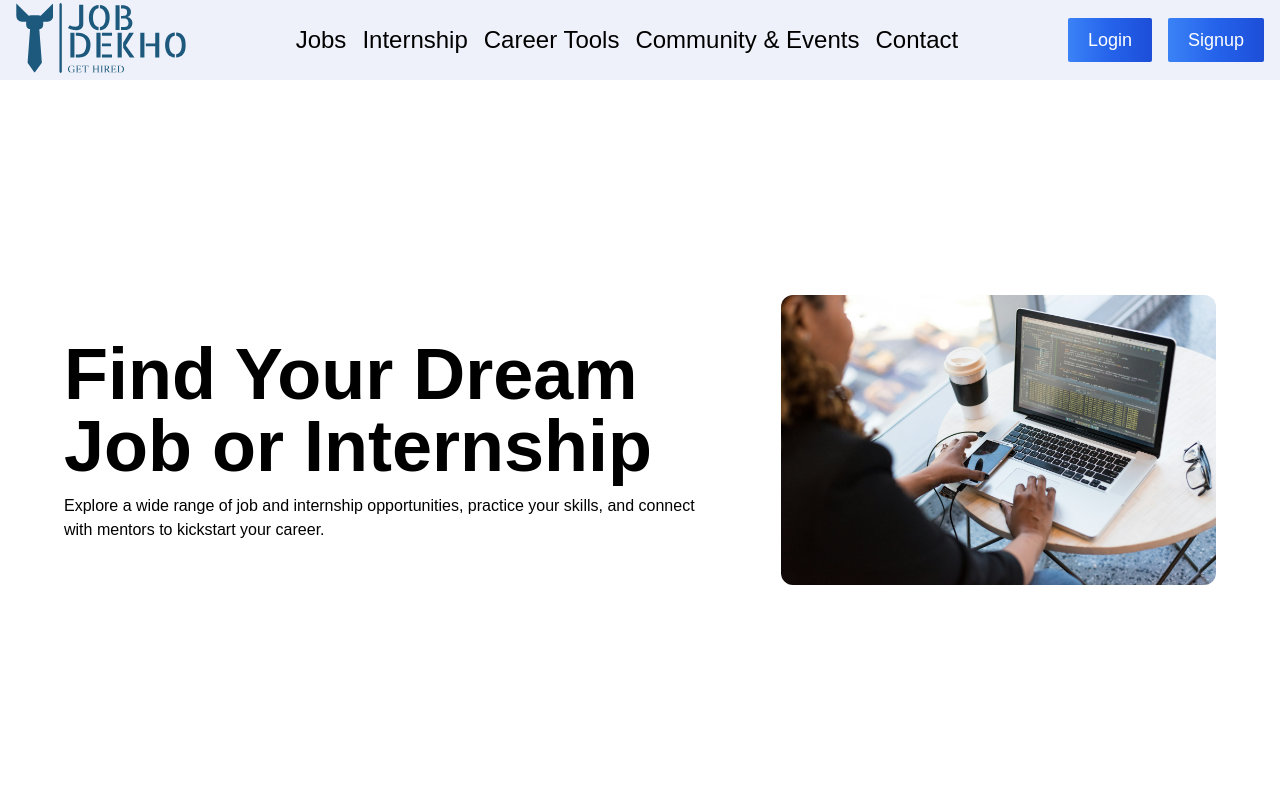
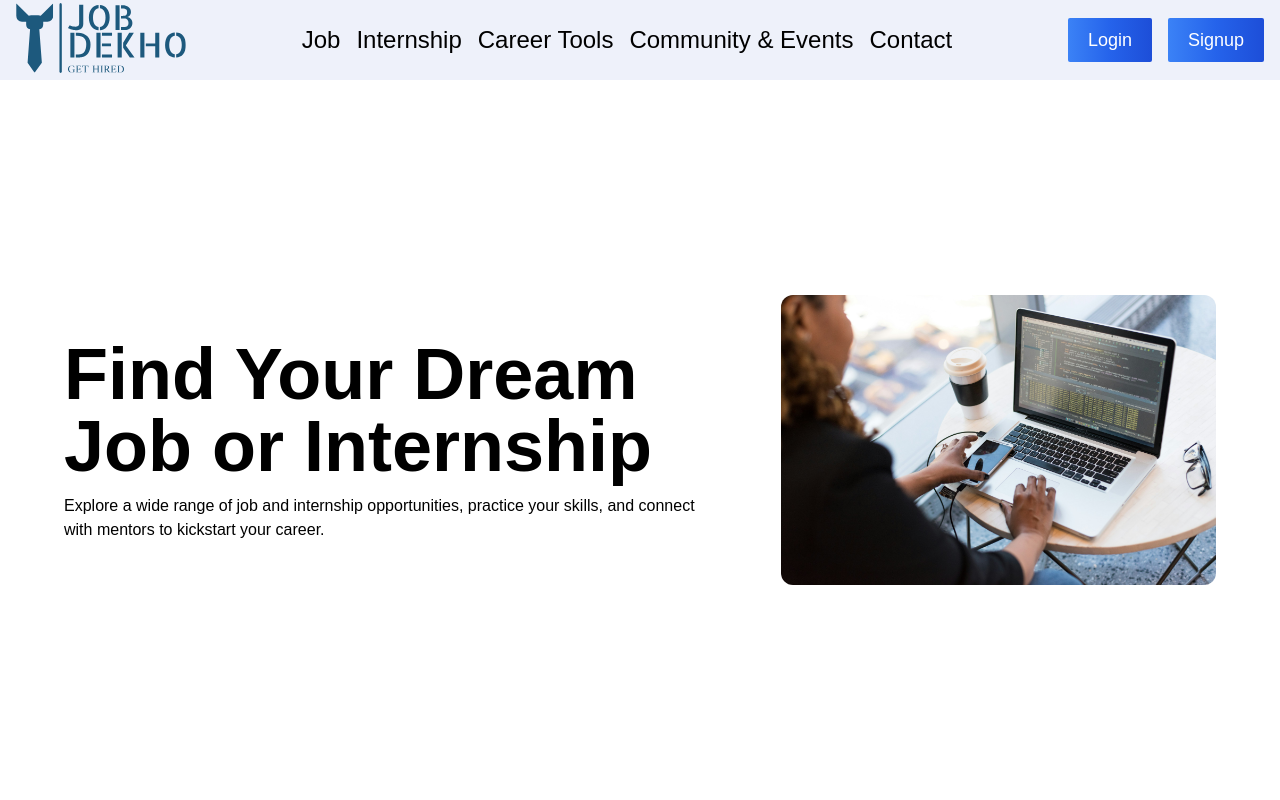
Before and after one commit to 9582anupam/Job-Dekho, a React (Create React App) app in the folder frontend/: page / in a window 1280 px wide. Shown: the top 800 px of the page. Built offline with nearby package versions, Linux system fonts and the light colour scheme.

Commit message:
pankajsample change

```diff
--- a/frontend/src/components/Pages/Header/Nav.js
+++ b/frontend/src/components/Pages/Header/Nav.js
@@ -40,7 +40,7 @@ const DropdownTitle = styled("div")({
 
 const dropdownData = [
     {
-        title: "Jobs",
+        title: "Job",
         items: [
             { text: "Apply", href: "#jobs-apply" },
             { text: "Post", href: "#jobs-post" },
```
